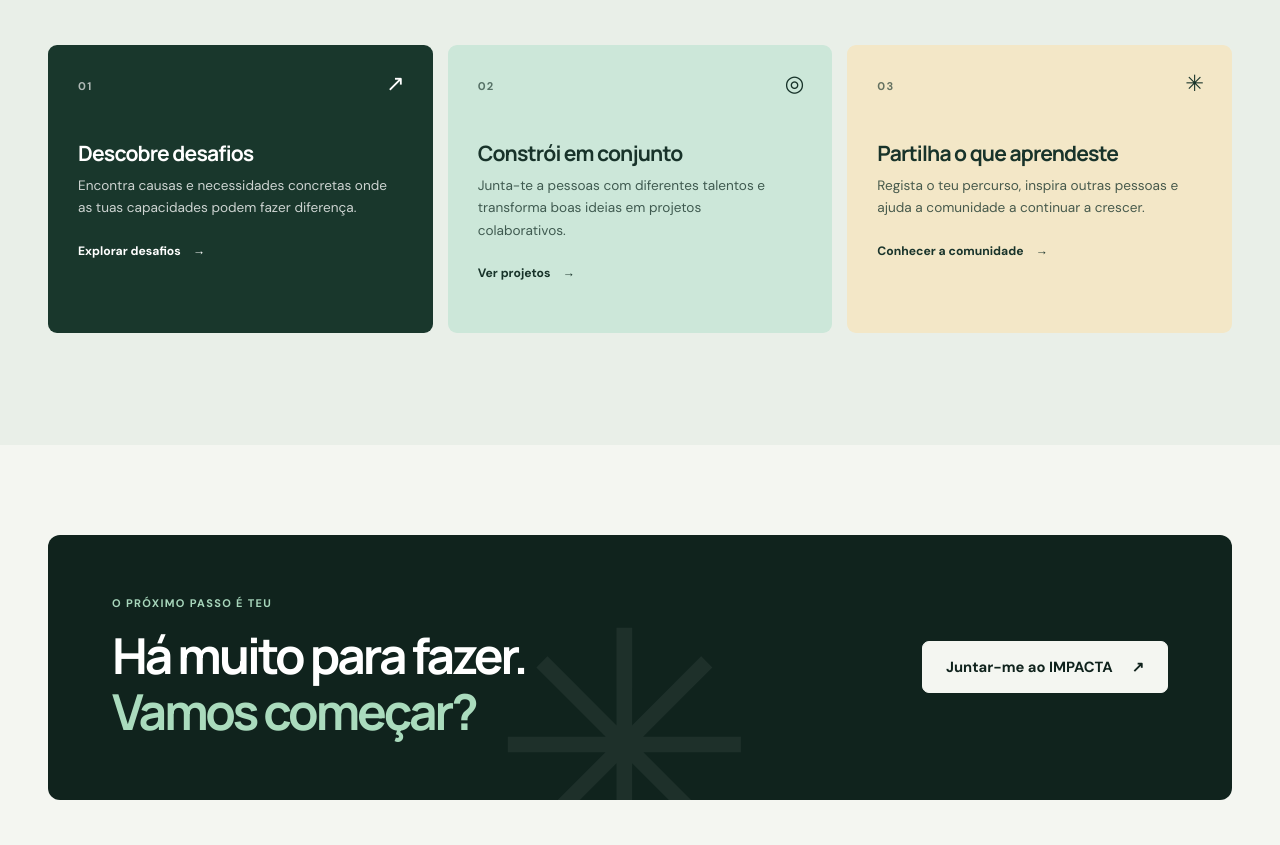
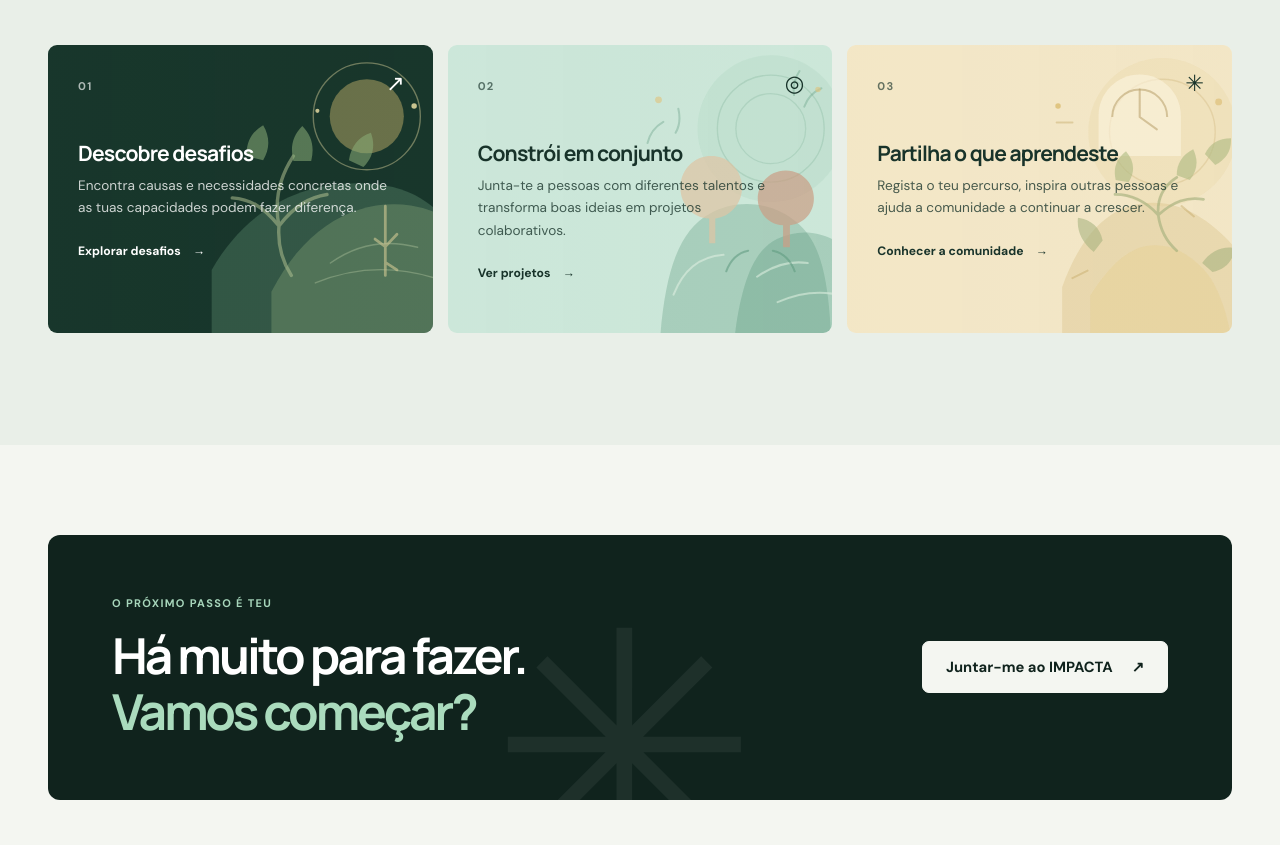
Before and after one commit to Abeldengue99/impacta, a plain HTML site: page frontend/pages/index.html in a window 1280 px wide. Shown: the part 1091-1936 px from the top of the page. Drawn offline with Linux system fonts and the light colour scheme.

Commit message:
Add illustrated backgrounds to landing cards

```diff
--- a/frontend/styles/main.css
+++ b/frontend/styles/main.css
@@ -99,10 +99,15 @@ button, a { -webkit-tap-highlight-color: transparent; }
 .section-heading h2 { margin: 0; font: 700 clamp(2.3rem, 4vw, 3.3rem)/1.12 var(--font-display); letter-spacing: -.065em; }
 .section-heading > p:last-child { max-width: 500px; margin: 18px auto 0; color: var(--ink-soft); font-size: .98rem; line-height: 1.75; }
 .feature-grid { display: grid; grid-template-columns: repeat(3, 1fr); gap: 15px; width: min(100%, 1220px); margin: auto; }
-.feature-card { position: relative; min-height: 288px; padding: 29px 30px 25px; border-radius: 9px; }
+.feature-card { position: relative; min-height: 288px; padding: 29px 30px 25px; overflow: hidden; isolation: isolate; border-radius: 9px; }
+.feature-card::before { position: absolute; z-index: -1; inset: 0; background-position: center; background-repeat: no-repeat; background-size: cover; content: ''; transition: transform .5s ease; }
+.feature-card:hover::before { transform: scale(1.045); }
 .feature-card-dark { background: #19372c; color: white; }
+.feature-card-dark::before { background-image: linear-gradient(90deg, rgba(25, 55, 44, .08), rgba(25, 55, 44, .02)), url('../assets/images/card-challenges.svg'); opacity: .82; }
 .feature-card-mint { background: #cce7d9; color: var(--ink); }
+.feature-card-mint::before { background-image: linear-gradient(90deg, rgba(204, 231, 217, .04), rgba(204, 231, 217, .06)), url('../assets/images/card-collaboration.svg'); opacity: .78; }
 .feature-card-cream { background: #f3e7c7; color: var(--ink); }
+.feature-card-cream::before { background-image: linear-gradient(90deg, rgba(243, 231, 199, .02), rgba(243, 231, 199, .04)), url('../assets/images/card-learning.svg'); opacity: .8; }
 .feature-number { font-size: .7rem; font-weight: 800; letter-spacing: .12em; opacity: .65; }
 .feature-symbol { position: absolute; top: 24px; right: 28px; font-size: 1.4rem; }
 .feature-card h3 { margin: 45px 0 9px; font: 700 1.32rem/1.25 var(--font-display); letter-spacing: -.04em; }
```
Also changed, not shown: frontend/assets/images/card-challenges.svg (added), frontend/assets/images/card-collaboration.svg (added), frontend/assets/images/card-learning.svg (added).
